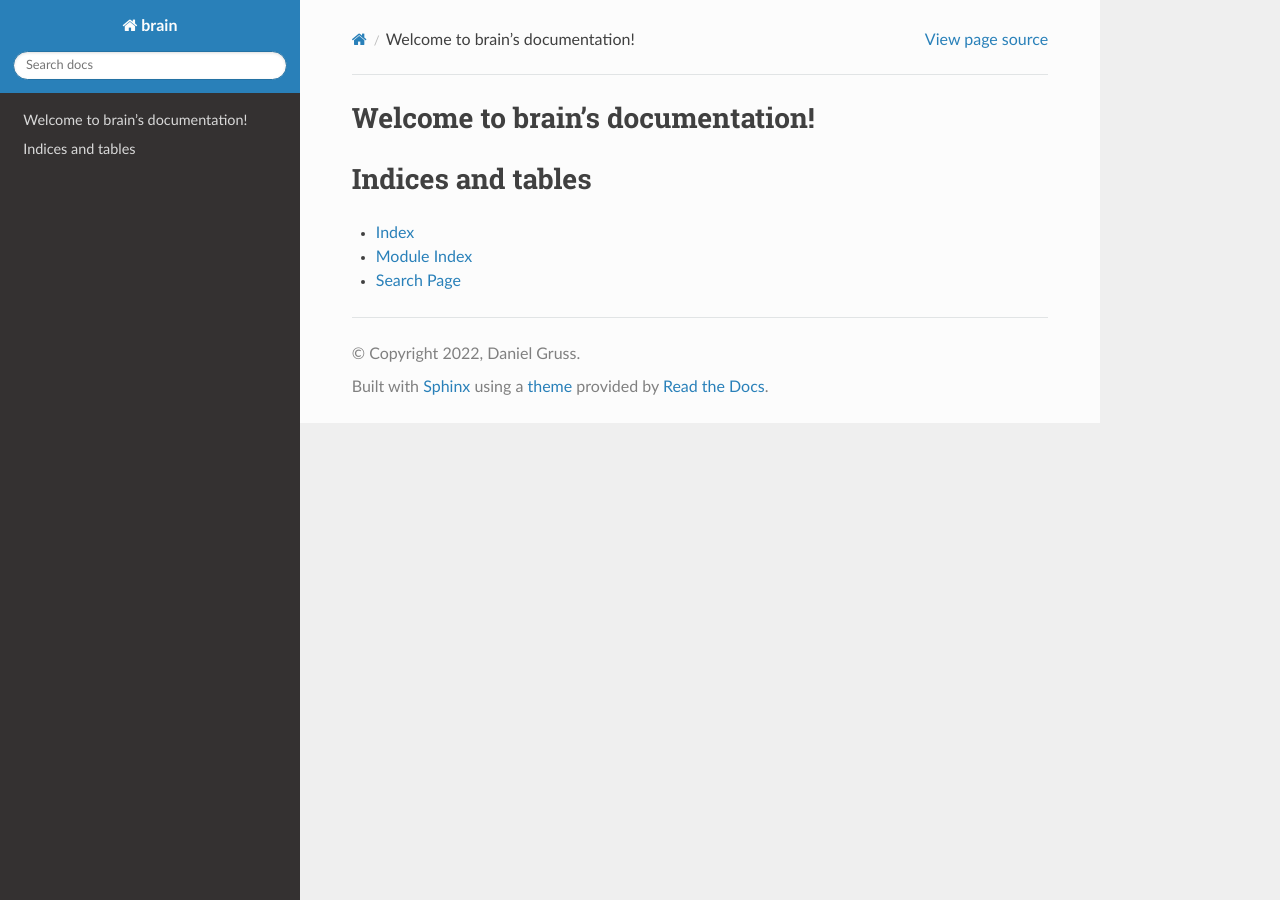
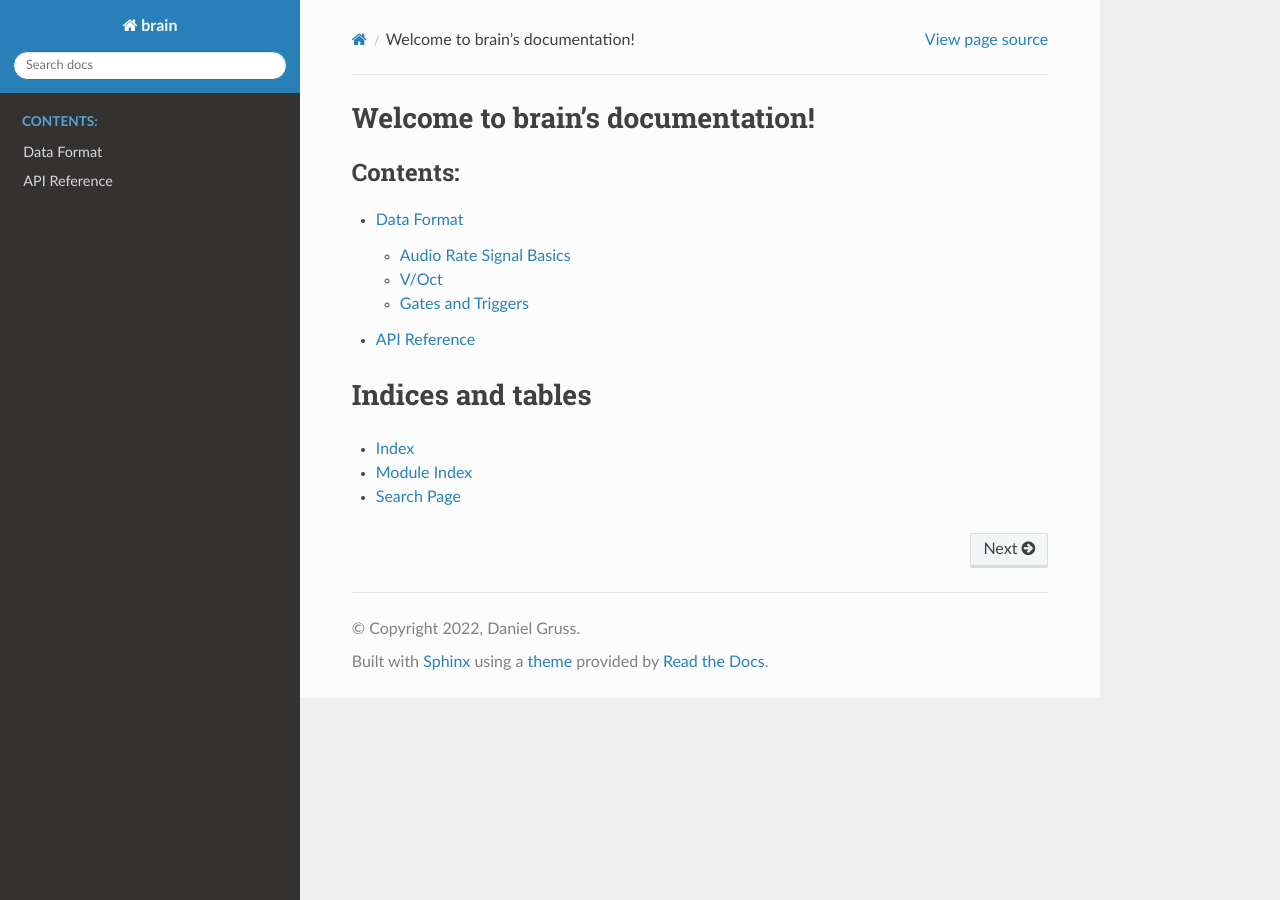
Before and after one commit to dsgruss/brain, a Sphinx documentation site: the page built from doc/index.rst, in a window 1280 px wide. Built offline with Sphinx 7.4.7 and the Read the Docs theme 2.0.0, drawn with Linux system fonts in a browser that asks for light colours.

Commit message:
Fix documentation display and ToC

```diff
--- a/doc/data_format.rst
+++ b/doc/data_format.rst
@@ -12,22 +12,25 @@ frame that each module can process in arbitrary ways. This document
 also defines a few conventions for how to use different signals, but
 they are by no means required.
 
+Audio Rate Signal Basics
+------------------------
+
 Each input and output jack is responsible for creating or consuming an
 eight channel, 16-bit signal at an audio rate of 48,000 samples per
 second. This signal is broken up into blocks of one millisecond in
 length or 48 samples per channel. These samples are in "C-style"
-order, so the channels are interwoven for each sample:
+order, so the channels are interwoven for each sample::
 
-         Channel 1           Channel 0, Sample 1
-            |                     |
-          -----                 -----
-    00 01 FF FF 20 20 ... 12 34 00 01 ...
-    -----                 -----
-      |                     |
-Channel 0, Sample 0     Channel 7
+          Channel 1           Channel 0, Sample 1
+              |                     |
+            -----                 -----
+      00 01 FF FF 20 20 ... 12 34 00 01 ...
+      -----                 -----
+        |                     |
+  Channel 0, Sample 0     Channel 7
 
 Each 16-bit value is a signed int, so the zero-volts equivalent is
-just 00 00. Each one of these blocks is sent as a single UDP packet at
+just ``00 00``. Each one of these blocks is sent as a single UDP packet at
 the same rate of one per millisecond.
 
 This audio rate condition is forced on all modules, even those that
@@ -51,7 +54,7 @@ be extended using additional Ethernet connections for particularly
 large models.
 
 V/Oct
-=====
+-----
 
 For pitch information, any sort of exponential conversion to Hz would
 potentially work. However, like the V/Oct standard, it is useful to
@@ -61,20 +64,20 @@ pitch for a given note.
 
 The top seven bits correspond to the MIDI note value, with zero being
 MIDI note 69 or a concert A. The remaining nine bits are fractions of
-a note. Therefore, the conversion from a V/Oct signal to Hz is
+a note. Therefore, the conversion from a V/Oct signal to Hz is::
 
-frequency = 440 * 2 ^ (v_oct / (512 * 12))
+  frequency = 440 * 2 ^ (v_oct / (512 * 12))
 
 This is about 5 cents difference per bit around 440 Hz.
 
 Gates and Triggers
-==================
+------------------
 
 Generally, signals are unipolar, with zero being "off" and a value
-greater than 2 ^ 10 being "on" (that is, it can be checked by
+greater than ``2 ^ 10`` being "on" (that is, it can be checked by
 examining the high bits). Sometimes, it is useful to have a tri-state
 signal (for instance for signaling an envelope to close rather than go
-to a release stage), in which case the -2 ^ 10 value is used.
+to a release stage), in which case the ``-2 ^ 10`` value is used.
 
 Again, this is using quite a lot of data for such a simple signal, but
 it allows the user to mix and match sources without needing to be
--- a/doc/index.rst
+++ b/doc/index.rst
@@ -6,13 +6,12 @@
 Welcome to brain's documentation!
 =================================
 
-
-
 .. toctree::
    :maxdepth: 2
    :caption: Contents:
 
-
+   data_format
+   api_reference
 
 Indices and tables
 ==================
```
